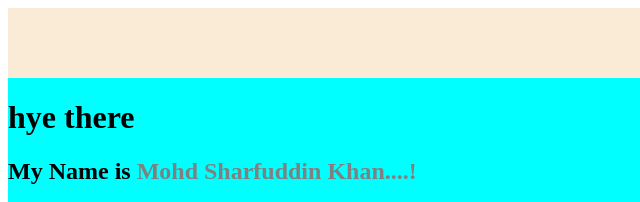
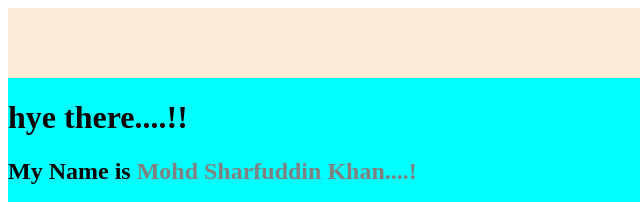
Before and after one commit to MohammadSharfuddinkhan/portfolio-test, a plain HTML site: page index.html in a window 1280 px wide. Shown: the top 202 px of the page, 0-640 px from the left. Drawn offline with Linux system fonts and the light colour scheme.

Commit message:
Update index.html

```diff
--- a/index.html
+++ b/index.html
@@ -22,7 +22,7 @@
 
     <header class="header-area">
         <div class="header-text">
-            <h1>hye there </h1>
+            <h1>hye there....!! </h1>
             <h2>My Name is <span id="text"></span> </h2>
             <p>Lorem ipsum dolor sit amet consectetur adipisicing elit. Ducimus sit blanditiis debitis repellendus est consequatur consequuntur, obcaecati dolorum mollitia autem!</p>
         </div>
```
